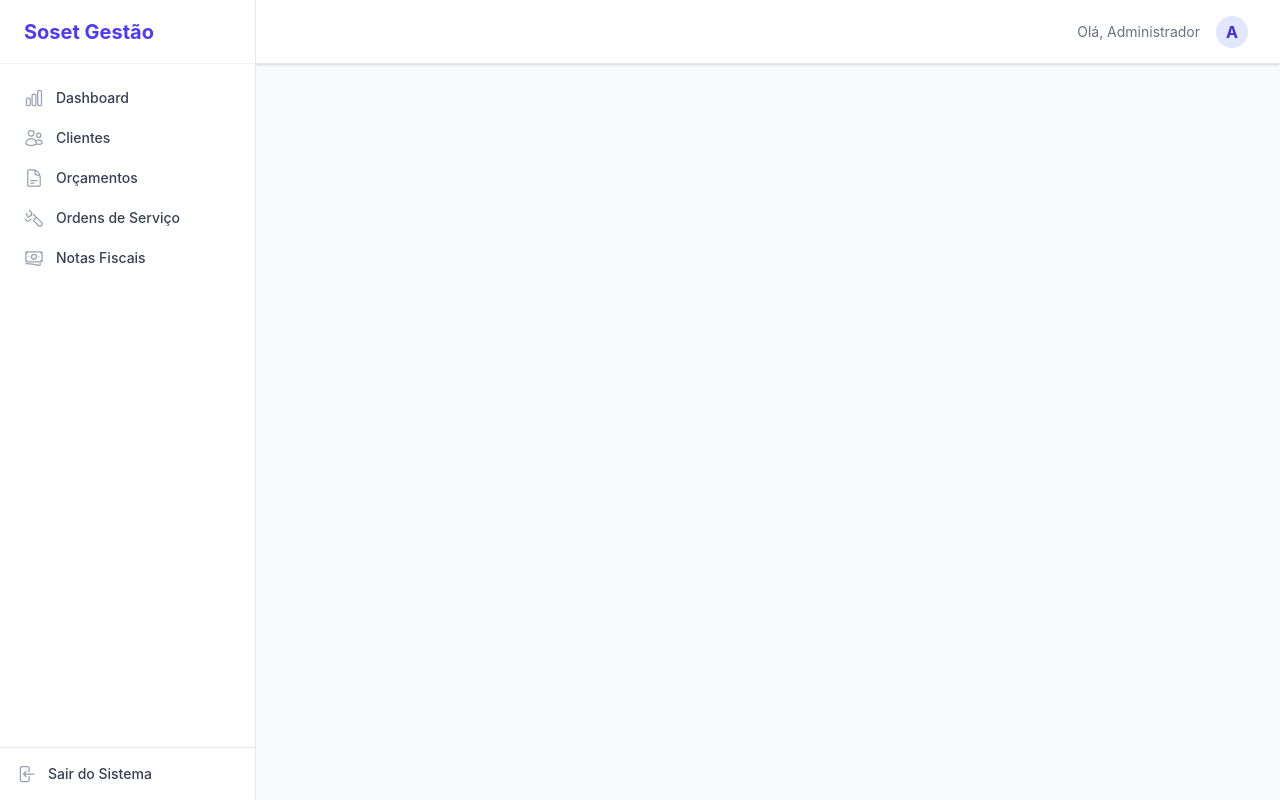
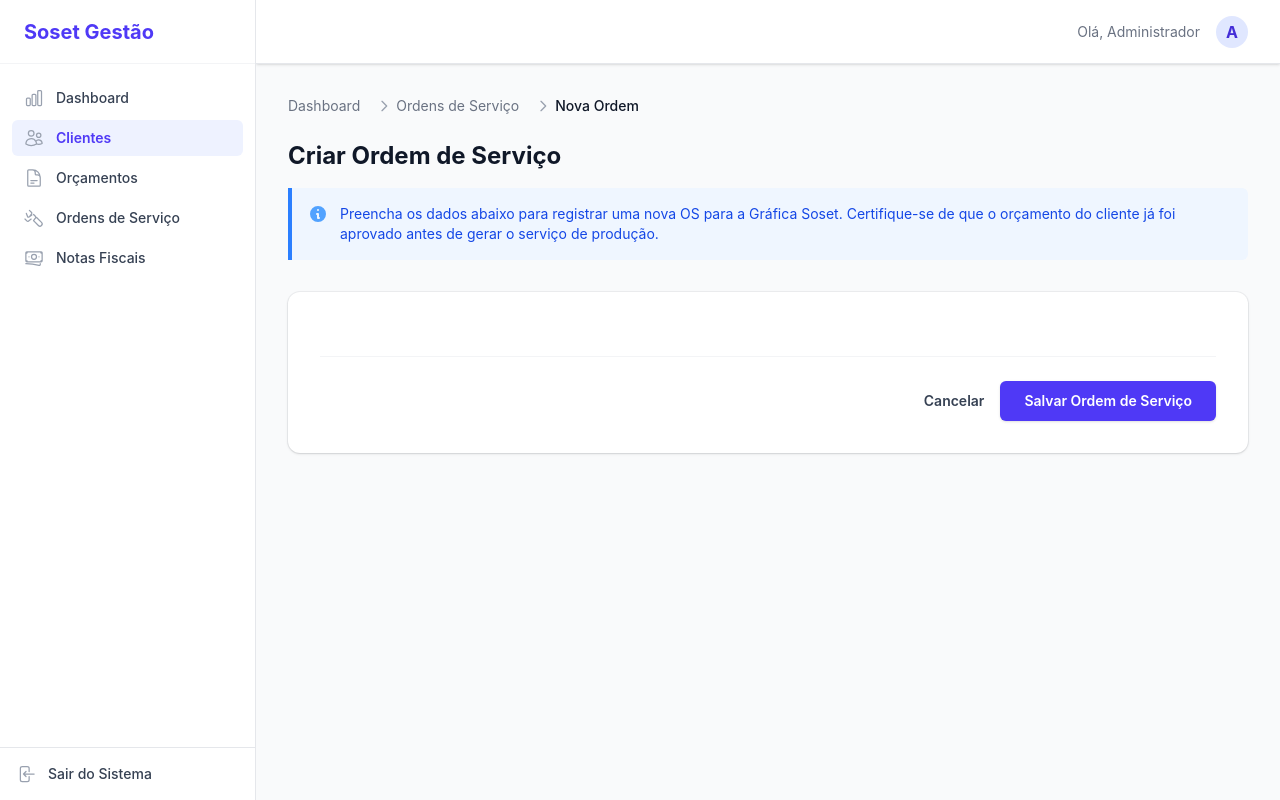
Before and after one commit to grafica-soset/front-admin, a Nuxt app: page /clientes in a window 1280 px wide. Built offline with nearby package versions, Linux system fonts and the light colour scheme.

Commit message:
Criando Layout para pagina de formulario

```diff
--- /dev/null
+++ b/app/components/ui/Breadcrumb.vue
@@ -0,0 +1,42 @@
+<template>
+  <nav class="flex mb-6 text-sm text-gray-500" aria-label="Breadcrumb">
+    <ol class="inline-flex items-center space-x-1 md:space-x-3">
+      <li class="inline-flex items-center">
+        <NuxtLink to="/" class="hover:text-indigo-600 transition-colors">
+          Dashboard
+        </NuxtLink>
+      </li>
+
+      <li v-for="(item, index) in items" :key="index" :aria-current="isLast(index) ? 'page' : undefined">
+        <div class="flex items-center">
+          <svg class="w-4 h-4 text-gray-400 mx-1" fill="none" viewBox="0 0 24 24" stroke="currentColor"><path stroke-linecap="round" stroke-linejoin="round" stroke-width="2" d="M9 5l7 7-7 7" /></svg>
+
+          <NuxtLink
+              v-if="item.to && !isLast(index)"
+              :to="item.to"
+              class="hover:text-indigo-600 transition-colors"
+          >
+            {{ item.label }}
+          </NuxtLink>
+
+          <span v-else class="text-gray-900 font-medium">
+            {{ item.label }}
+          </span>
+        </div>
+      </li>
+    </ol>
+  </nav>
+</template>
+
+<script setup>
+const props = defineProps({
+  items: {
+    type: Array,
+    required: true,
+    // Exemplo do formato esperado: [{ label: 'Clientes', to: '/clientes' }, { label: 'Novo Cliente' }]
+  }
+})
+
+// Função auxiliar para descobrir se é o último item do array
+const isLast = (index) => index === props.items.length - 1
+</script>
--- /dev/null
+++ b/app/components/ui/PageHeader.vue
@@ -0,0 +1,25 @@
+<template>
+  <div class="mb-8">
+    <h1 class="text-2xl font-bold text-gray-900 mb-4">{{ title }}</h1>
+
+    <div v-if="$slots.instruction" class="bg-blue-50 border-l-4 border-blue-500 p-4 rounded-r-md">
+      <div class="flex">
+        <div class="flex-shrink-0">
+          <svg class="h-5 w-5 text-blue-400" viewBox="0 0 20 20" fill="currentColor"><path fill-rule="evenodd" d="M18 10a8 8 0 11-16 0 8 8 0 0116 0zm-7-4a1 1 0 11-2 0 1 1 0 012 0zM9 9a1 1 0 000 2v3a1 1 0 001 1h1a1 1 0 100-2v-3a1 1 0 00-1-1H9z" clip-rule="evenodd" /></svg>
+        </div>
+        <div class="ml-3 text-sm text-blue-700">
+          <slot name="instruction" />
+        </div>
+      </div>
+    </div>
+  </div>
+</template>
+
+<script setup>
+defineProps({
+  title: {
+    type: String,
+    required: true
+  }
+})
+</script>
--- /dev/null
+++ b/app/pages/clientes.vue
@@ -0,0 +1,36 @@
+<template>
+  <div class="max-w-5xl mx-auto">
+
+    <UiBreadcrumb :items="breadcrumbItems" />
+
+    <UiPageHeader title="Criar Ordem de Serviço">
+      <template #instruction>
+        Preencha os dados abaixo para registrar uma nova OS para a Gráfica Soset. Certifique-se de que o orçamento do cliente já foi aprovado antes de gerar o serviço de produção.
+      </template>
+    </UiPageHeader>
+
+    <form @submit.prevent="submitForm" class="bg-white shadow-sm ring-1 ring-gray-900/5 sm:rounded-xl p-6 md:p-8">
+
+      <div class="grid grid-cols-1 gap-x-6 gap-y-8 sm:grid-cols-6">
+      </div>
+
+      <div class="mt-8 flex items-center justify-end gap-x-4 border-t border-gray-100 pt-6">
+        <button type="button" class="text-sm font-semibold leading-6 text-gray-700 hover:text-gray-900 transition-colors">Cancelar</button>
+        <button type="submit" class="rounded-md bg-indigo-600 px-6 py-2.5 text-sm font-semibold text-white shadow-sm hover:bg-indigo-500 transition-colors">Salvar Ordem de Serviço</button>
+      </div>
+    </form>
+
+  </div>
+</template>
+
+<script setup>
+// Definição reativa do caminho do usuário
+const breadcrumbItems = [
+  { label: 'Ordens de Serviço', to: '/ordens-de-servico' },
+  { label: 'Nova Ordem' } // Sem "to", renderiza como texto atual
+]
+
+const submitForm = () => {
+  console.log('Enviando dados...')
+}
+</script>
```
